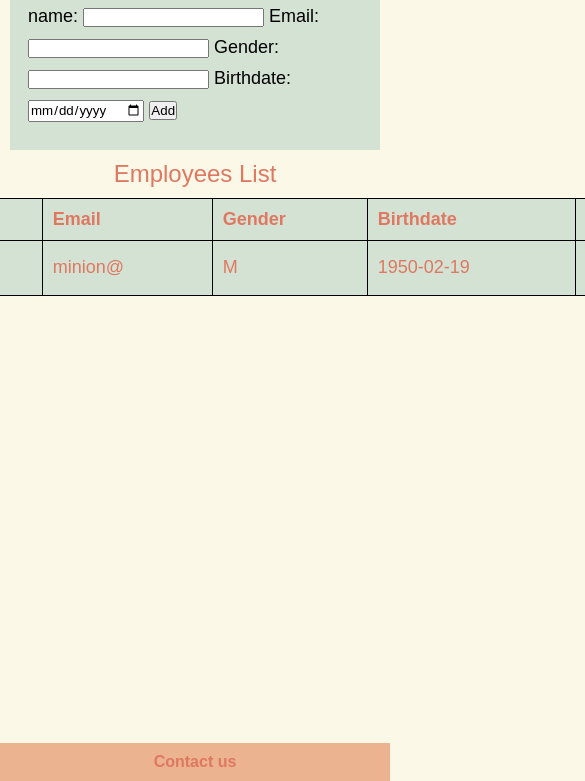
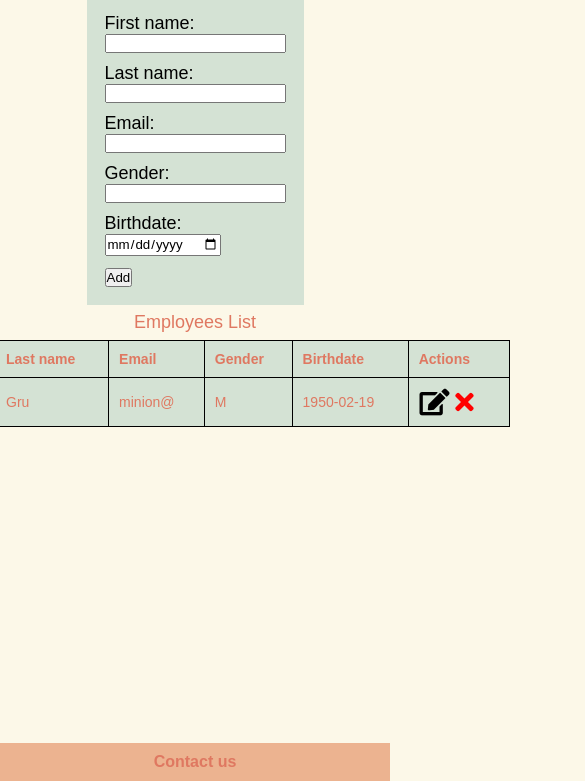
Before and after one commit to Teona09/Employees-Management-System, a plain HTML site: page index.html in a window 390 px wide. Shown: the part 63-844 px from the top of the page, 585 px wide, since content can reach past the window. Drawn offline with Linux system fonts and the light colour scheme.

Commit message:
added media query. removed icons background.

```diff
--- a/style/style.css
+++ b/style/style.css
@@ -88,12 +88,16 @@ td {
 
 .content #employees-table .edit-icon {
   padding: 0.125rem;
+  background: none;
+  border: none;
 }
 
 .content #employees-table .delete-icon {
   color: red;
   padding: 0.125rem;
   width: 2.15rem;
+  background: none;
+  border: none;
 }
 
 /*Footer*/
@@ -110,3 +114,78 @@ td {
   display: flex;
   justify-content: center;
 }
+
+@media (max-width: 1345px) {
+  .content {
+    display: flex;
+    flex-direction: column;
+    justify-content: center;
+    align-items: center;
+    height: 65vh;
+    padding: 0.625rem 0.625rem;
+  }
+  .content .input-data input {
+    display: block;
+    margin-bottom: 0.625rem;
+  }
+
+}
+
+@media (max-width: 1120px) {
+  .content {
+    display: flex;
+    flex-direction: column;
+    justify-content: center;
+    align-items: center;
+    height: 65vh;
+    padding: 0.625rem 0.625rem;
+  }
+  .content .input-data input {
+    display: block;
+    margin-bottom: 0.625rem;
+  }
+  .content #employees-table {
+    width: 45em;
+  }
+  .content #employees-table caption {
+    font-size: 1.125rem;
+    padding: 0.45rem 0.45rem;
+    color: var(--orange);
+  }
+
+  .content #employees-table th {
+    text-align: left;
+  }
+
+  .content #employees-table,
+  th,
+  td {
+    border-width: 0.025rem;
+    border-color: black;
+    border-style: solid;
+    border-collapse: collapse;
+    font-size: 0.875rem;
+  }
+
+  .content th,
+  td {
+    padding: 0.625rem 0.625rem;
+    background-color: var(--pastel-light-green);
+    color: var(--orange);
+  }
+
+  .content #employees-table .edit-icon {
+    padding: 0.05rem;
+    width: 1.75rem;
+    background: none;
+    border: none;
+  }
+
+  .content #employees-table .delete-icon {
+    color: red;
+    padding: 0.05rem;
+    width: 1.75rem;
+    background: none;
+    border: none;
+  }
+}
```
